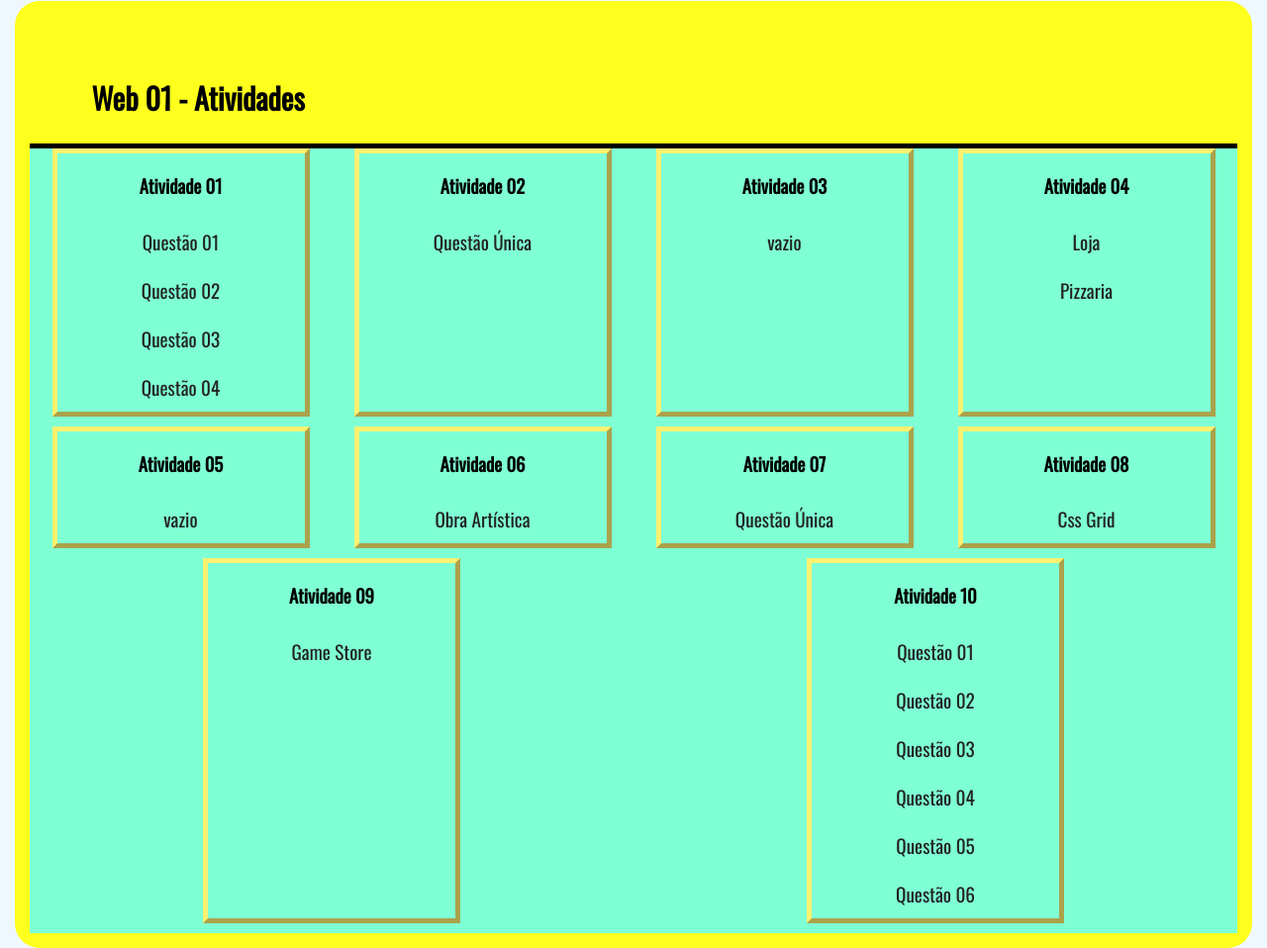
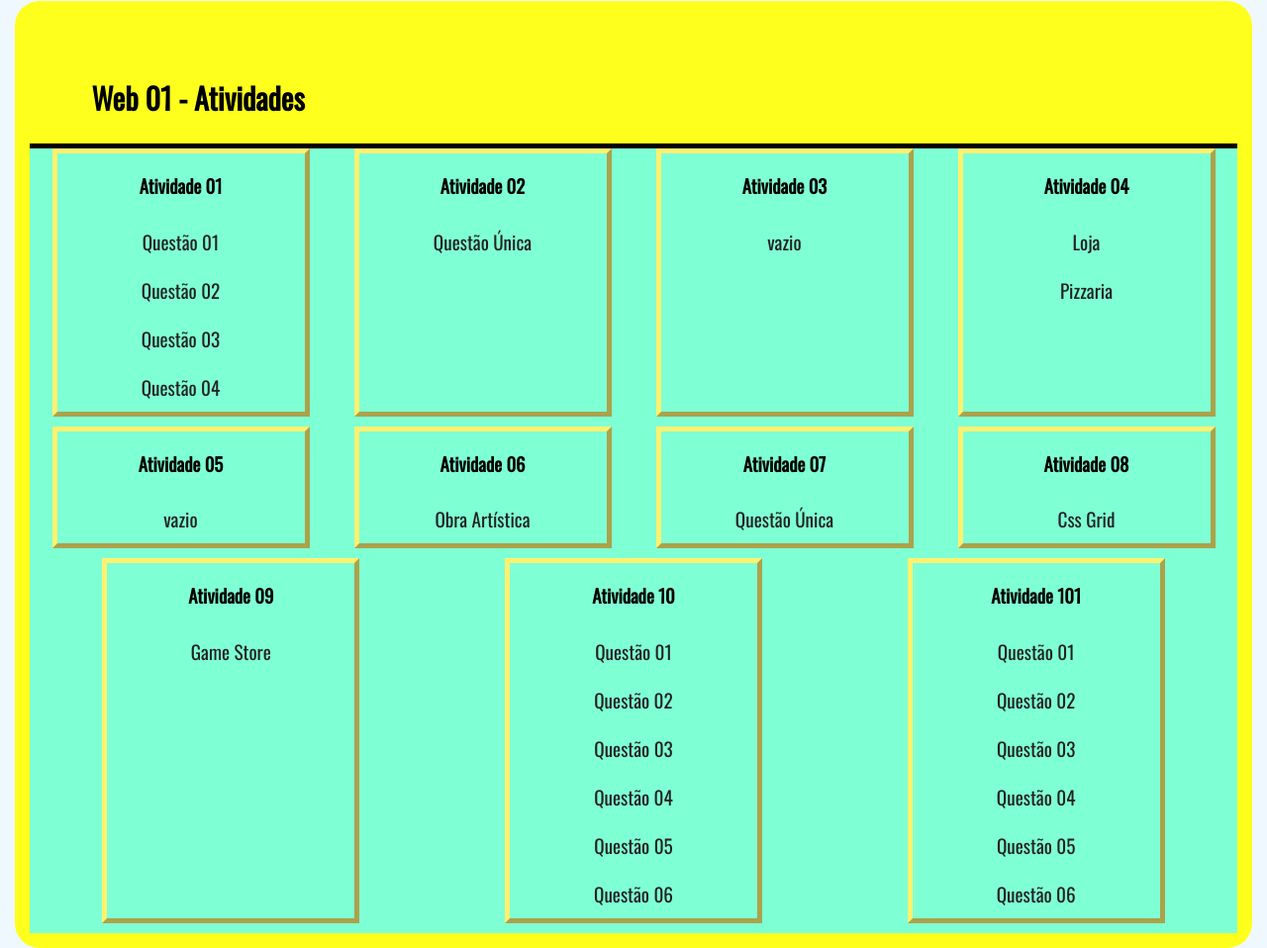
Before and after one commit to francisco123neto/francisconeto.github.io, a plain HTML site: page index.html in a window 1280 px wide. Shown: the part 241-1199 px from the top of the page at 99% size. Drawn offline with nearby package versions, Linux system fonts and the light colour scheme.

Commit message:
Update index.html

```diff
--- a/index.html
+++ b/index.html
@@ -205,6 +205,27 @@
                     href="https://francisco123neto.github.io/francisconeto.github.io/Web01_Atividades/Web01_Atividade10/questao06.html">Questão
                     06</a>
             </nav>
+            <nav>
+                <h3>Atividade 101</h3>
+                <a
+                    href="https://francisco123neto.github.io/francisconeto.github.io/Web01_Atividades/Web01_Atividade11/Q1.html">Questão
+                    01</a>
+                <a
+                    href="https://francisco123neto.github.io/francisconeto.github.io/Web01_Atividades/Web01_Atividade11/Q2.html">Questão
+                    02</a>
+                <a
+                    href="https://francisco123neto.github.io/francisconeto.github.io/Web01_Atividades/Web01_Atividade11/Q3.html">Questão
+                    03</a>
+                <a
+                    href="https://francisco123neto.github.io/francisconeto.github.io/Web01_Atividades/Web01_Atividade11/Q4.html">Questão
+                    04</a>
+                 <a
+                    href="https://francisco123neto.github.io/francisconeto.github.io/Web01_Atividades/Web01_Atividade11/Q5.html">Questão
+                    05</a>
+                 <a
+                    href="https://francisco123neto.github.io/francisconeto.github.io/Web01_Atividades/Web01_Atividade11/Q6.html">Questão
+                    06</a>
+            </nav>
 
         </div>
 
```
